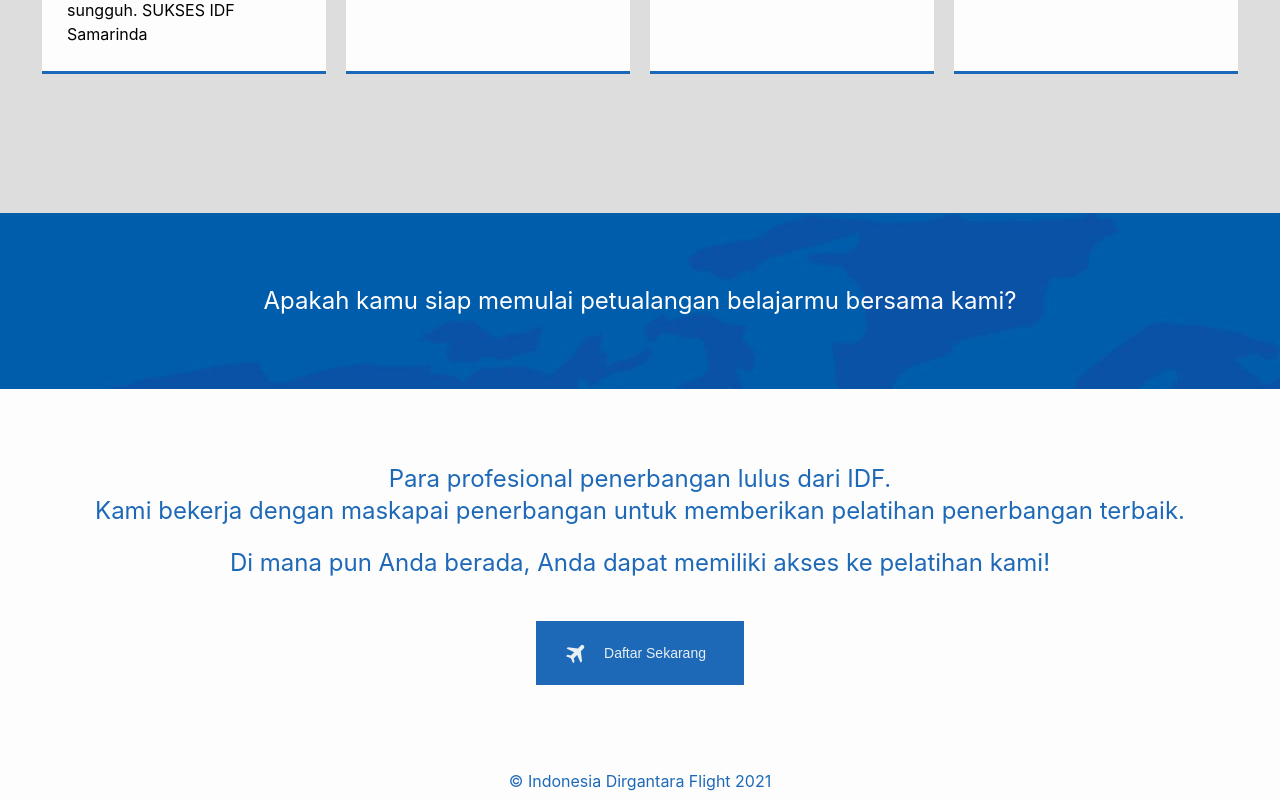
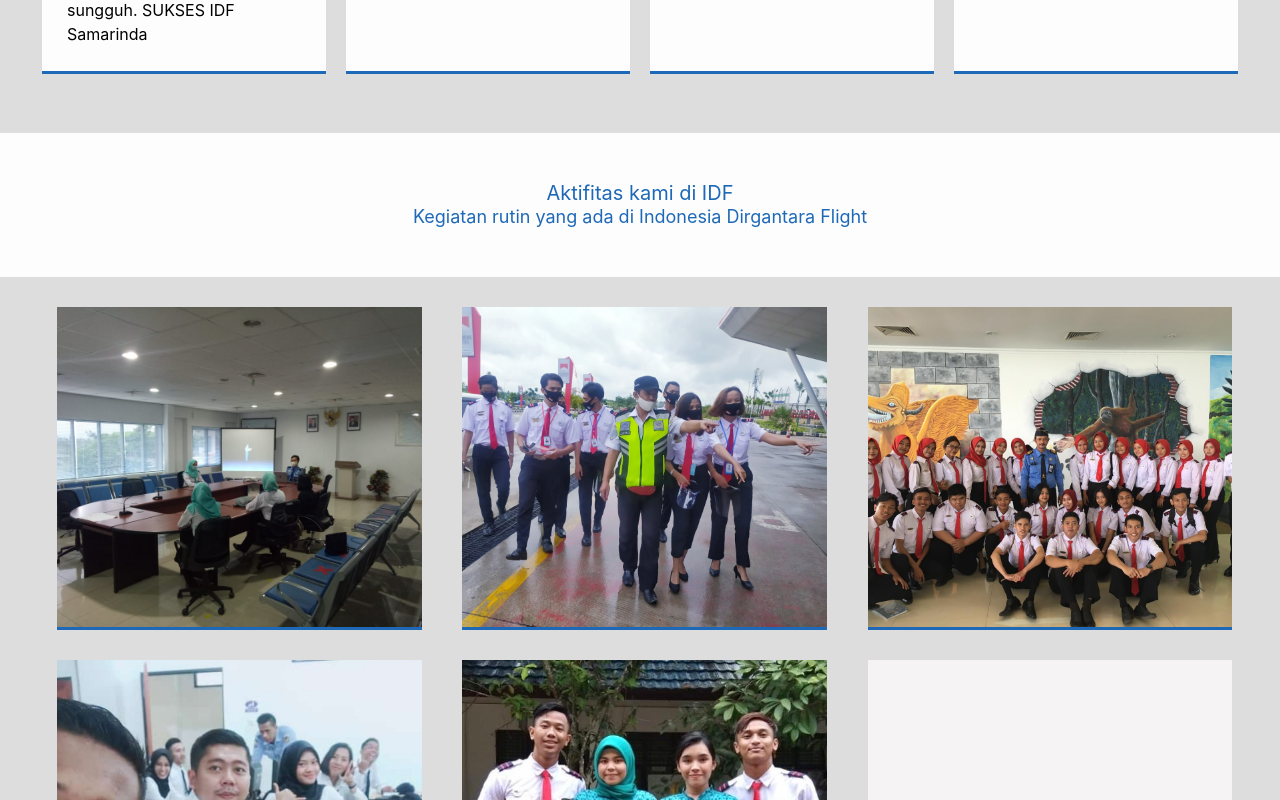
Before and after one commit to syukronarie/idf-frontend, a Next.js app: page / in a window 1280 px wide. Shown: the part 1500-2300 px from the top of the page. Built offline with nearby package versions, Linux system fonts and the light colour scheme.

Commit message:
finish add responsive font activities home page

```diff
--- a/src/components/home/HomePage.tsx
+++ b/src/components/home/HomePage.tsx
@@ -10,7 +10,7 @@
       <NavbarDekstop />
       <HomeHeader />
       <HomeTestimony />
-      {/* <HomeActivities /> */}
+      <HomeActivities />
       <FooterDekstop />
     </div>
   );
--- a/src/components/home/HomeStyled.tsx
+++ b/src/components/home/HomeStyled.tsx
@@ -22,15 +22,27 @@
     background-color: ${COLORS.MYSTIC[100]};
     height: auto;
 
+    ${media.mobileS} {
+      line-height: 1rem;
+    }
+
+    ${media.mobileM} {
+      line-height: 1.7rem;
+    }
+
+    ${media.tabletM} {
+      line-height: 1.5rem;
+    }
+
     &_title {
-      ${GLOBAL_SIZING_FONTS.TEXT_2XL}
+      font-size: clamp(14px, -0.875rem + 8.333333vw, 20px);
       color: ${COLORS.FUN_BLUE[500]};
       text-align: center;
       padding-top: ${GLOBAL_SIZINGS.xl5};
     }
 
     &_description {
-      ${GLOBAL_SIZING_FONTS.TEXT_BASE}
+      font-size: clamp(12px, -0.875rem + 8.333333vw, 18px);
       color: ${COLORS.FUN_BLUE[500]};
       text-align: center;
       padding-bottom: ${GLOBAL_SIZINGS.xl5};
@@ -44,9 +56,20 @@
 
     &_image {
       display: grid;
-      grid-template-columns: repeat(3, 1fr);
       width: 95%;
       margin: auto;
+
+      ${media.mobileS} {
+        grid-template-columns: repeat(1, 1fr);
+      }
+
+      ${media.tabletM} {
+        grid-template-columns: repeat(2, 1fr);
+      }
+
+      ${media.tabletL} {
+        grid-template-columns: repeat(3, 1fr);
+      }
 
       &_wrapper {
         display: flex;
```
